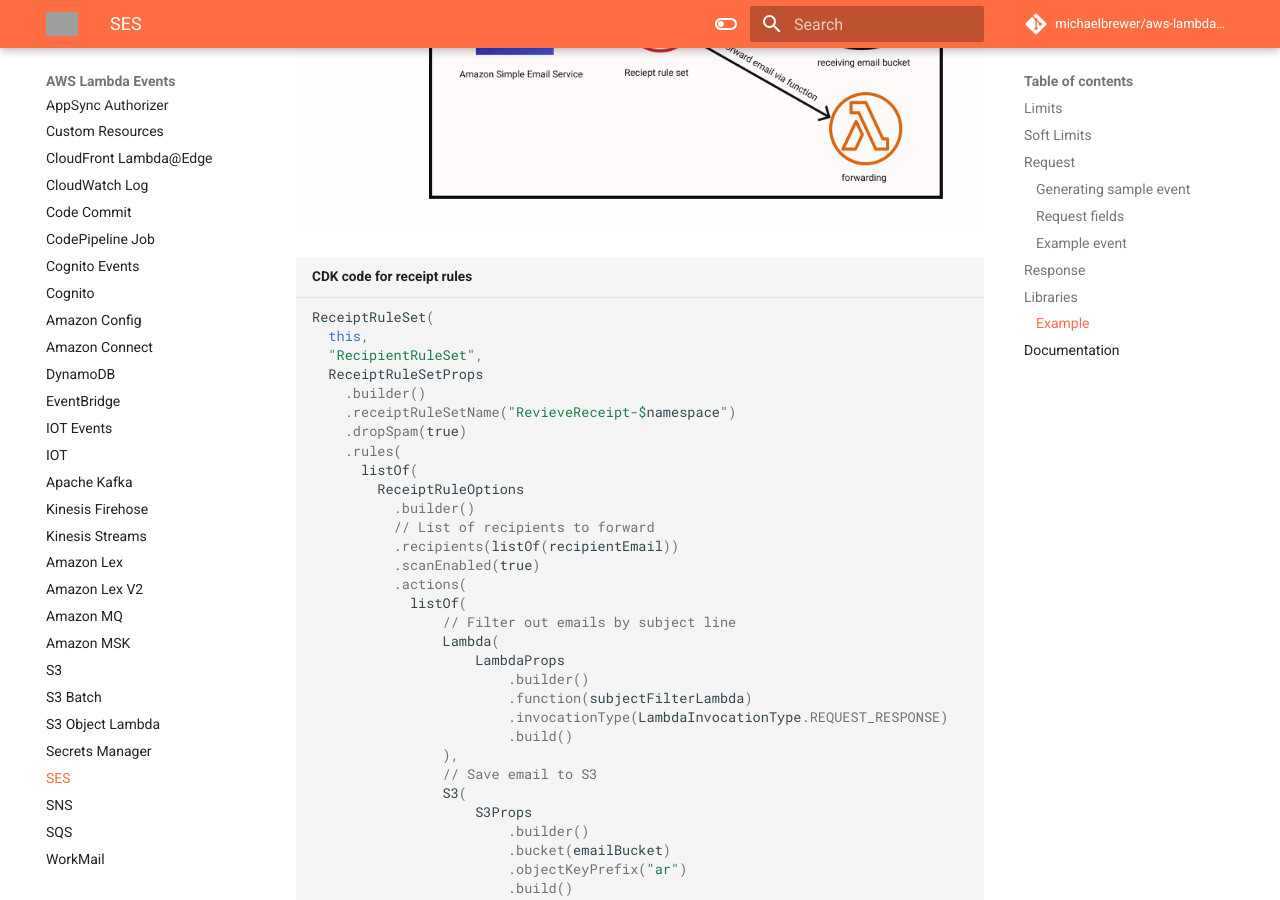
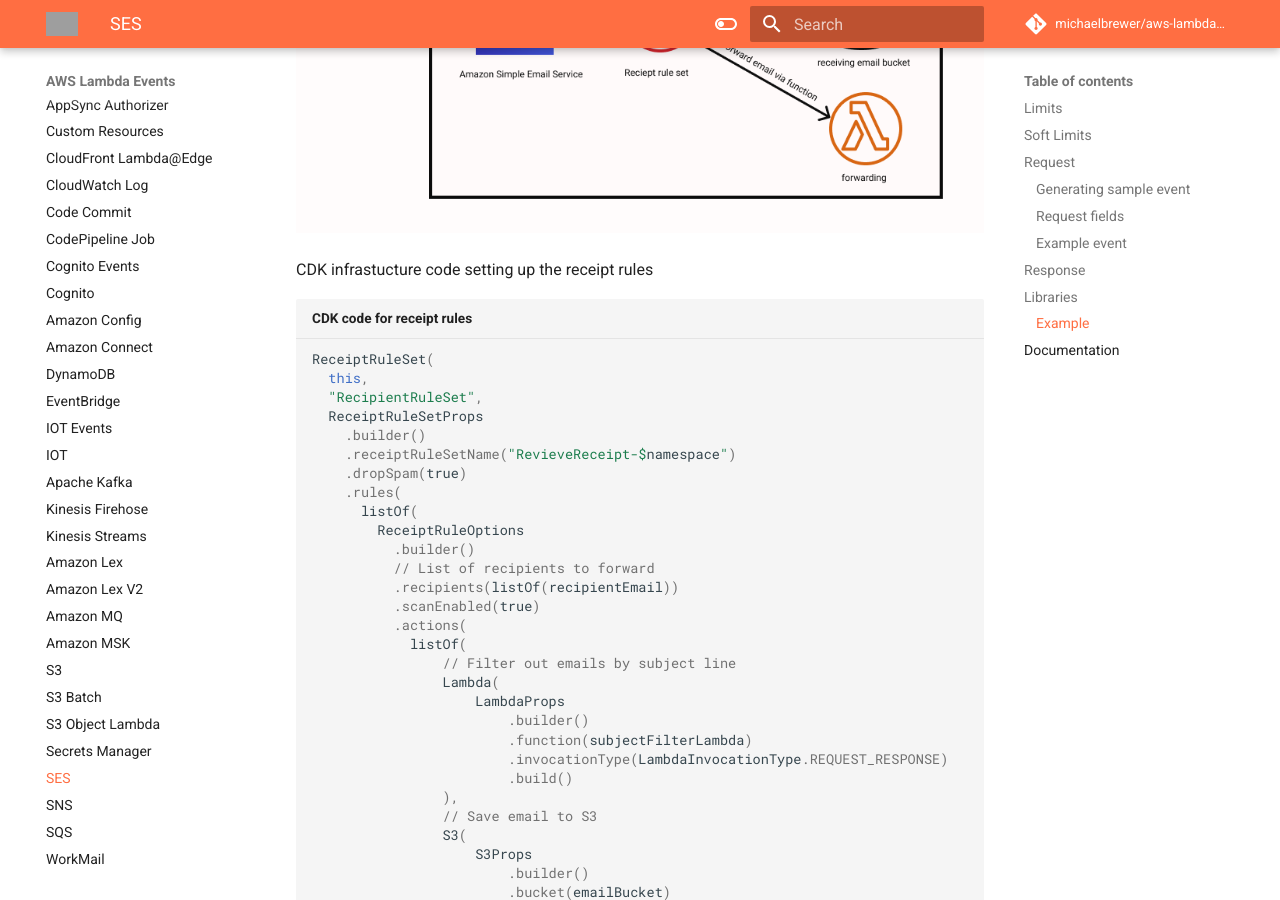
Before and after one commit to michaelbrewer/aws-lambda-events, an MkDocs documentation site: the page built from docs/ses.md, in a window 1280 px wide and 900 px high, scrolled down 8574 px. Built offline with MkDocs 1.6.1 and Material for MkDocs 9.7.7, drawn with Linux system fonts in a browser that asks for light colours; comment, search, counter and statistics services are not loaded; grey boxes are pictures that could not be loaded.

Commit message:
feat(ses): Add notes

````diff
--- a/docs/ses.md
+++ b/docs/ses.md
@@ -314,6 +314,8 @@
 ![AWS SES Diagram](./media/aws-ses-example-light.png#only-light)
 ![AWS SES Diagram](./media/aws-ses-example-dark.png#only-dark)
 
+CDK infrastucture code setting up the receipt rules
+
 ```kotlin title="CDK code for receipt rules"
 ReceiptRuleSet(
   this,
````
